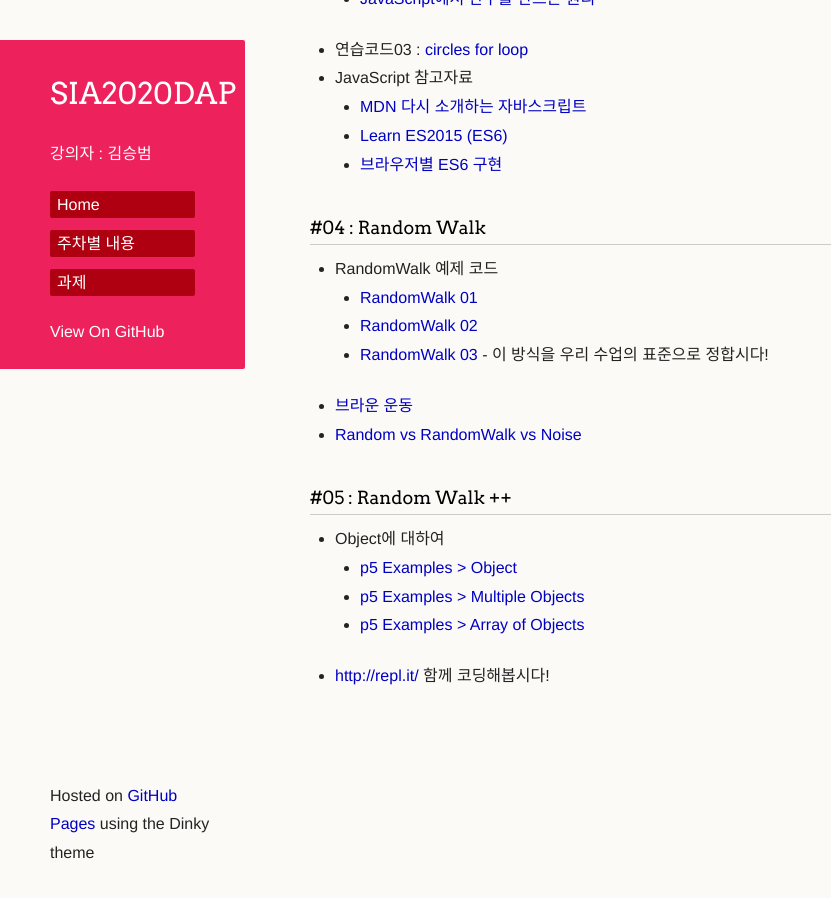
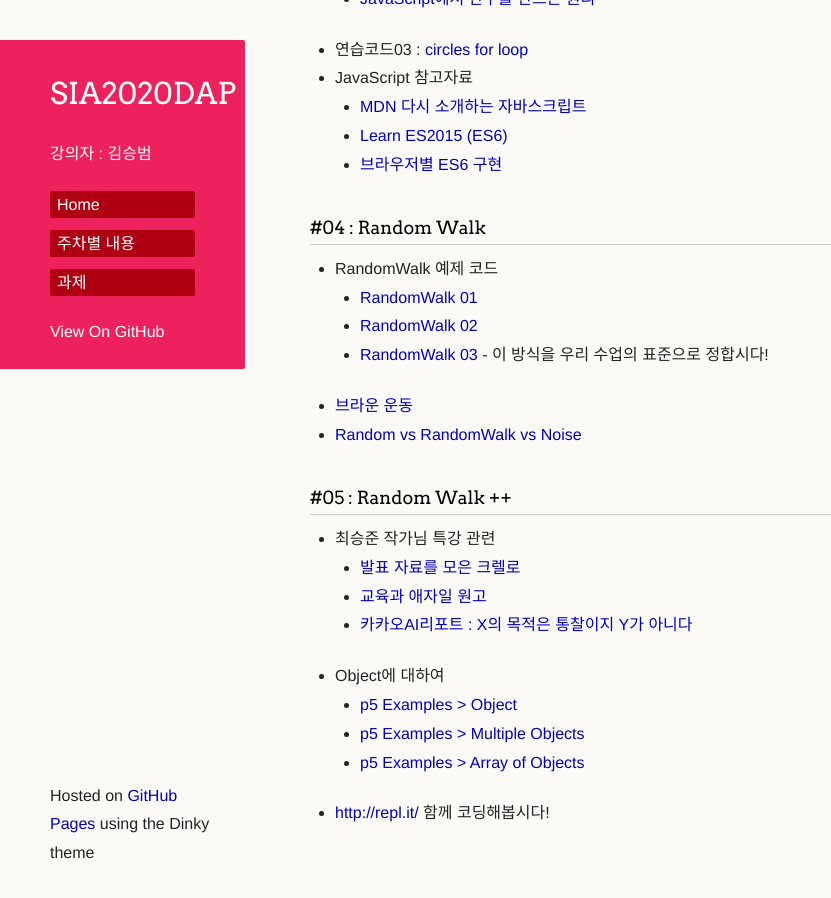
Before and after one commit to picxenk/SIA2020DAP, a Jekyll site: the page built from curriculum.md, in a window 1280 px wide and 900 px high, scrolled down 807 px. Shown: the whole window, without its empty margins (0-831 px from the left). Built offline with Jekyll 4.4.1, drawn with Linux system fonts in a browser that asks for light colours; our own code applies the rules of GitHub Pages for plain Markdown files; a script that is not in the unit is left out; the repository's description, which GitHub fills in, is left out.

Commit message:
Update curriculum.md

```diff
--- a/curriculum.md
+++ b/curriculum.md
@@ -35,6 +35,10 @@
  * [Random vs RandomWalk vs Noise](https://editor.p5js.org/picxenk@gmail.com/sketches/vU66CoHcP)
 
 ### #05 : Random Walk ++
+ * 최승준 작가님 특강 관련
+   * [발표 자료를 모은 크렐로](https://trello.com/b/pbUGjotz/%EB%B0%9C%ED%91%9C)
+   * [교육과 애자일 원고](https://docs.google.com/document/d/1rhHV8mowkq8DpKTefUxUNIi84VHMR3gCZDp0WWHtmxQ/edit?usp=sharing)
+   * [카카오AI리포트 : X의 목적은 통찰이지 Y가 아니다](https://brunch.co.kr/@kakao-it/159)
  * Object에 대하여
    * [p5 Examples > Object](https://p5js.org/examples/objects-objects.html)
    * [p5 Examples > Multiple Objects](https://p5js.org/examples/objects-multiple-objects.html)
```
